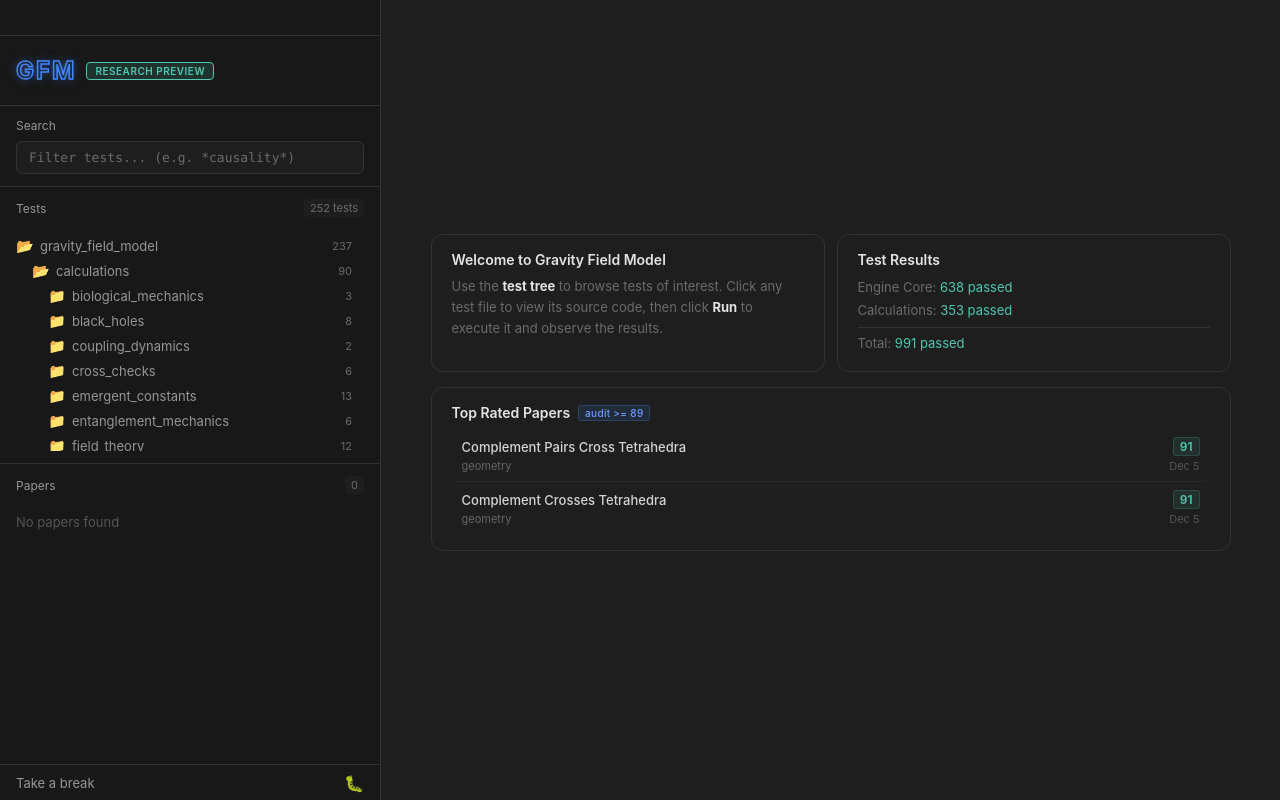
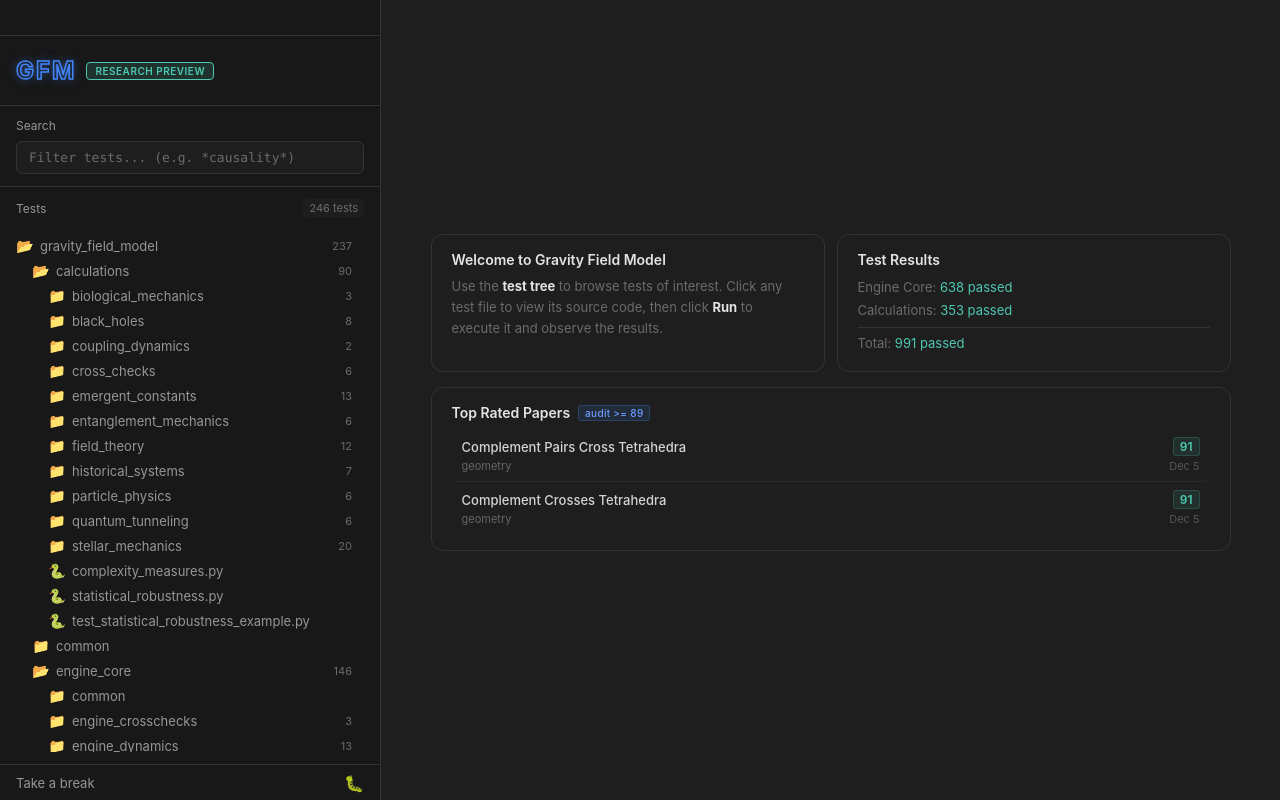
Before and after one commit to fielddynamics/dfp-gravity-field-model, a Flask app: page /app in a window 1280 px wide. Run offline with Flask 2, Linux system fonts and the light colour scheme; data that the repository does not hold is empty; some libraries are stand-ins or nearby versions.

Commit message:
Updating view

```diff
--- a/gravity_field_model/web_interface/app.py
+++ b/gravity_field_model/web_interface/app.py
@@ -24,6 +24,13 @@ EXCLUDED_FILES = [
     'build_audit.py',
 ]
 
+HIDDEN_FOLDERS = [
+    'examples',
+    'functions',
+    'templates',
+    'web_interface',
+]
+
 NON_RUNNABLE_FOLDERS = [
     'common',
 ]
@@ -47,8 +54,8 @@ def create_app():
 
     @app.route('/')
     def home():
-        """Redirect to start page."""
-        return redirect('/start')
+        """Redirect to app."""
+        return redirect('/app')
 
     @app.route('/start')
     def start():
@@ -73,6 +80,10 @@ def create_app():
 
             # Skip hidden files and __pycache__
             if name.startswith('.') or name == '__pycache__':
+                return None
+
+            # Skip hidden folders
+            if os.path.isdir(path) and name in HIDDEN_FOLDERS:
                 return None
 
             # Skip excluded files
--- a/gravity_field_model/web_interface/static/js/app.js
+++ b/gravity_field_model/web_interface/static/js/app.js
@@ -512,8 +512,8 @@ function renderTreeNode(node, container, depth, filter = '') {
             if (childContainer.children.length > 0) {
                 container.appendChild(childContainer);
 
-                // Auto-expand when filtering, at root level, or calculations folder
-                if (filter || depth === 0 || (depth === 1 && node.name === 'calculations')) {
+                // Auto-expand when filtering, at root level, or key folders
+                if (filter || depth === 0 || (depth === 1 && (node.name === 'calculations' || node.name === 'engine_core'))) {
                     item.classList.add('expanded');
                 }
             }
--- a/gravity_field_model/web_interface/templates/index.html
+++ b/gravity_field_model/web_interface/templates/index.html
@@ -41,7 +41,7 @@
                 </div>
             </div>
 
-            <div class="docs-section">
+            <div class="docs-section" style="display: none;">
                 <div class="section-header">
                     <span>Papers</span>
                     <span id="docs-count" class="file-count"></span>
```
